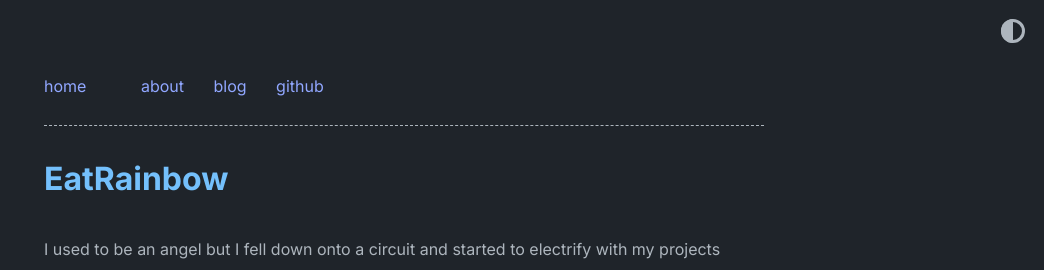
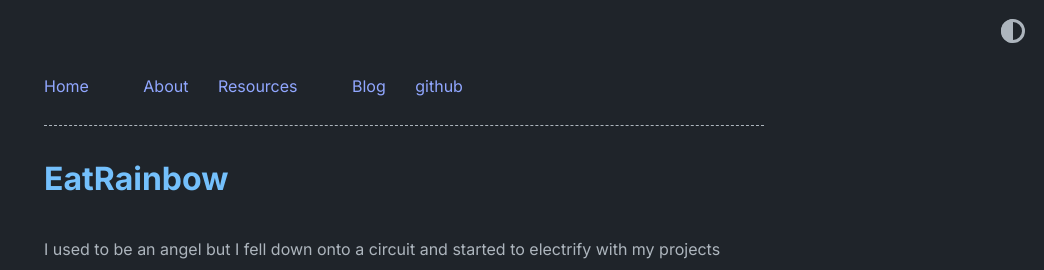
Before and after one commit to EatRainbow/EatRainbow.github-io, a Jekyll site: the page built from index.md, in a window 1280 px wide. Shown: the top 270 px of the page, without its empty margins (236-1280 px from the left). Built offline with Jekyll 4.4.1, drawn with Linux system fonts in a browser that asks for light colours.

Commit message:
Update home.yml

```diff
--- a/_data/home.yml
+++ b/_data/home.yml
@@ -1,11 +1,14 @@
 navbar_entries:
-  - title: home
+  - title: Home
   - url: home
 
-  - title: about
+  - title: About
     url: about
 
-  - title: blog
+  - title: Resources
+  - url: Resources
+
+  - title: Blog
     url: blog
 
   - title: github
```
